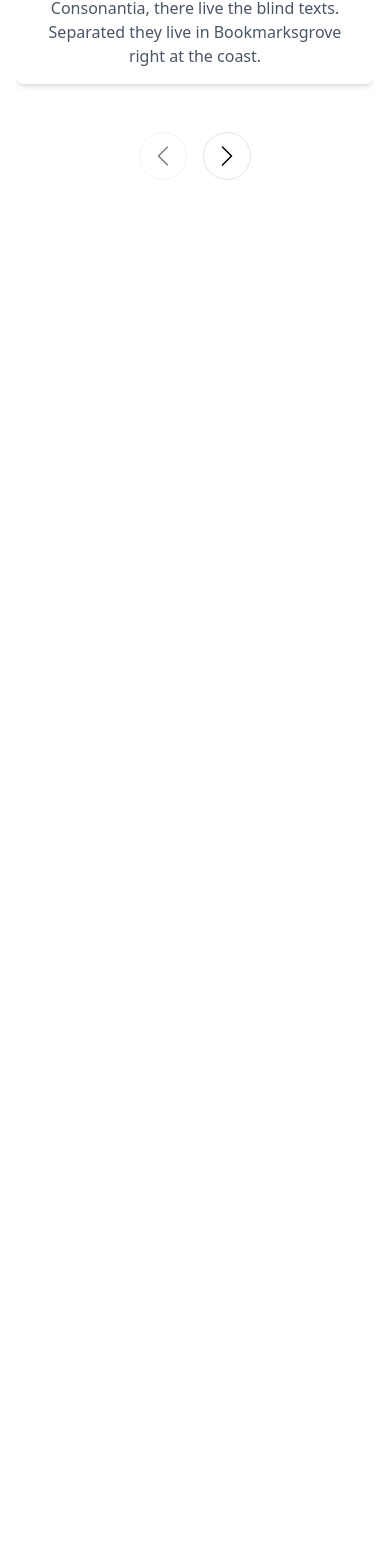
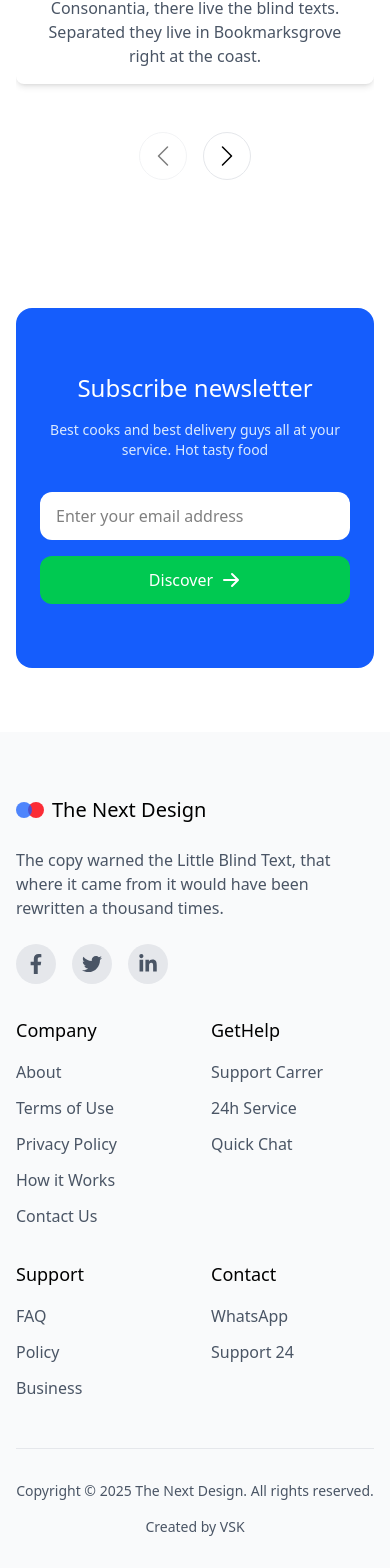
Before and after one commit to Sreenivasulu-Kalluru/modern-landing-page-react-tailwindcss, a React (Vite) app: page / in a window 390 px wide. Shown: the part 7881-9449 px from the top of the page. Before the commit the page ends 8125 px from the top, so only its background shows below. Built offline with nearby package versions, Linux system fonts and the light colour scheme.

Commit message:
Done with NewsLetter section and Footer Section

```diff
--- a/src/App.jsx
+++ b/src/App.jsx
@@ -1,9 +1,11 @@
 import './App.css';
 import CompanyLogo from './components/CompanyLogo';
 import FeaturesSection from './components/FeaturesSection';
+import Footer from './components/Footer';
 import Hero from './components/Hero';
 import MonitorSection from './components/MonitorSection';
 import Navbar from './components/Navbar';
+import NewsLetterSection from './components/NewsLetterSection';
 import PricingSection from './components/PricingSection';
 import PurposeSection from './components/PurposeSection';
 import ScheduleSection from './components/ScheduleSection';
@@ -25,6 +27,8 @@
         <PricingSection />
         <ServicesSection />
         <TestimonialsSection />
+        <NewsLetterSection />
+        <Footer />
       </div>
     </main>
   );
--- /dev/null
+++ b/src/components/Footer.jsx
@@ -0,0 +1,108 @@
+import React from 'react';
+import { FaFacebookF, FaTwitter, FaLinkedinIn } from 'react-icons/fa';
+
+const Footer = () => {
+  const footerLinks = {
+    company: [
+      { name: 'About', href: '#' },
+      { name: 'Terms of Use', href: '#' },
+      { name: 'Privacy Policy', href: '#' },
+      { name: 'How it Works', href: '#' },
+      { name: 'Contact Us', href: '#' },
+    ],
+    getHelp: [
+      { name: 'Support Carrer', href: '#' },
+      { name: '24h Service', href: '#' },
+      { name: 'Quick Chat', href: '#' },
+    ],
+    support: [
+      { name: 'FAQ', href: '#' },
+      { name: 'Policy', href: '#' },
+      { name: 'Business', href: '#' },
+    ],
+    contact: [
+      { name: 'WhatsApp', href: '#' },
+      { name: 'Support 24', href: '#' },
+    ],
+  };
+
+  return (
+    <footer initial="hidden" whileInView="show" className="bg-gray-50">
+      <div className="section-container">
+        <div className="grid grid-cols-1 md:grid-cols-2 lg:grid-cols-12 gap-8 lg:gap-12">
+          {/* Brand Column */}
+          <div className="lg:col-span-4">
+            <div className="flex items-center gap-1 mb-6">
+              <div className="w-4 h-4 bg-blue-600 rounded-full opacity-75"></div>
+              <div className="w-4 h-4 bg-red-500 rounded-full -ml-2"></div>
+              <span className="text-xl font-medium ml-1">The Next Design</span>
+            </div>
+            <p className="text-gray-600 mb-6">
+              The copy warned the Little Blind Text, that where it came from it
+              would have been rewritten a thousand times.
+            </p>
+            <div className="flex gap-4">
+              <a
+                href="#"
+                className="w-10 h-10 bg-gray-200 rounded-full flex items-center justify-center text-gray-600 hover:bg-blue-600 hover:text-white transition-colors"
+              >
+                <FaFacebookF className="w-5 h-5" />
+              </a>
+              <a
+                href="#"
+                className="w-10 h-10 bg-gray-200 rounded-full flex items-center justify-center text-gray-600 hover:bg-blue-400 hover:text-white transition-colors"
+              >
+                <FaTwitter className="w-5 h-5" />
+              </a>
+              <a
+                href="#"
+                className="w-10 h-10 bg-gray-200 rounded-full flex items-center justify-center text-gray-600 hover:bg-blue-700 hover:text-white transition-colors"
+              >
+                <FaLinkedinIn className="w-5 h-5" />
+              </a>
+            </div>
+          </div>
+
+          {/* Links Columns */}
+          <div className="lg:col-span-8">
+            <div className="grid grid-cols-2 md:grid-cols-4 gap-8">
+              {Object.entries(footerLinks).map(([category, links]) => (
+                <div key={category}>
+                  <h3 className="text-lg font-medium mb-4">
+                    {category.charAt(0).toUpperCase() + category.slice(1)}
+                  </h3>
+                  <ul className="space-y-3">
+                    {links.map((link, index) => (
+                      <li key={index}>
+                        <a
+                          whileHover={{ x: 5 }}
+                          href={link.href}
+                          className="text-gray-600 hover:text-gray-900"
+                        >
+                          {link.name}
+                        </a>
+                      </li>
+                    ))}
+                  </ul>
+                </div>
+              ))}
+            </div>
+          </div>
+        </div>
+
+        {/* Copyright */}
+        <div className="border-t border-gray-200 mt-12 pt-8">
+          <div className="flex flex-col md:flex-row justify-between items-center gap-4">
+            <p className="text-gray-600 text-sm">
+              Copyright © {new Date().getFullYear()} The Next Design. All rights
+              reserved.
+            </p>
+            <p className="text-gray-600 text-sm">Created by VSK</p>
+          </div>
+        </div>
+      </div>
+    </footer>
+  );
+};
+
+export default Footer;
--- /dev/null
+++ b/src/components/NewsLetterSection.jsx
@@ -0,0 +1,61 @@
+import React from 'react';
+import { HiArrowRight } from 'react-icons/hi';
+
+const NewsletterSection = () => {
+  return (
+    <section id="newsletter" className="section-container px-4 md:px-0">
+      <div
+        initial="hidden"
+        whileInView="show"
+        className="bg-blue-600 rounded-2xl overflow-hidden"
+      >
+        <div className="relative md:px-16 px-6 py-16 md:py-24">
+          {/* Background Gradient */}
+          <div className="absolute top-0 right-0 w-1/2 h-full bg-blue-700 clip-path-slant hidden md:block"></div>
+
+          <div className="relative flex flex-col lg:flex-row items-center justify-between gap-8 md:gap-12">
+            {/* Left Content */}
+            <div className="text-white max-w-lg text-center md:text-left">
+              <h2 className="text-2xl sm:text-3xl md:text-4xl font-medium mb-4">
+                Subscribe newsletter
+              </h2>
+              <p className="text-blue-100 text-sm sm:text-base">
+                Best cooks and best delivery guys all at your service. Hot tasty
+                food
+              </p>
+            </div>
+
+            {/* Email Form */}
+            <div className="w-full md:w-auto">
+              <div className="flex flex-col sm:flex-row gap-4 sm:gap-0">
+                <input
+                  type="email"
+                  placeholder="Enter your email address"
+                  className="w-full sm:w-auto md:w-80 px-4 sm:px-6 py-3 sm:py-4 rounded-xl sm:rounded-l-xl sm:rounded-r-none focus:outline-none focus:ring-2 focus:ring-green-500 bg-white"
+                />
+                <button
+                  whileHover={{ scale: 1.05 }}
+                  whileTap={{ scale: 0.95 }}
+                  className="w-full sm:w-auto cursor-pointer bg-green-500 text-white px-6 sm:px-8 py-3 sm:py-4 rounded-xl sm:rounded-l-none sm:rounded-r-xl hover:bg-green-600 transition-colors flex items-center justify-center sm:justify-start gap-2"
+                >
+                  <span>Discover</span>
+                  <HiArrowRight className="w-5 h-5" />
+                </button>
+              </div>
+            </div>
+          </div>
+        </div>
+      </div>
+
+      <style>
+        {`
+          .clip-path-slant {
+            clip-path: polygon(20% 0%, 100% 0%, 100% 100%, 0% 100%);
+          }
+        `}
+      </style>
+    </section>
+  );
+};
+
+export default NewsletterSection;
```
